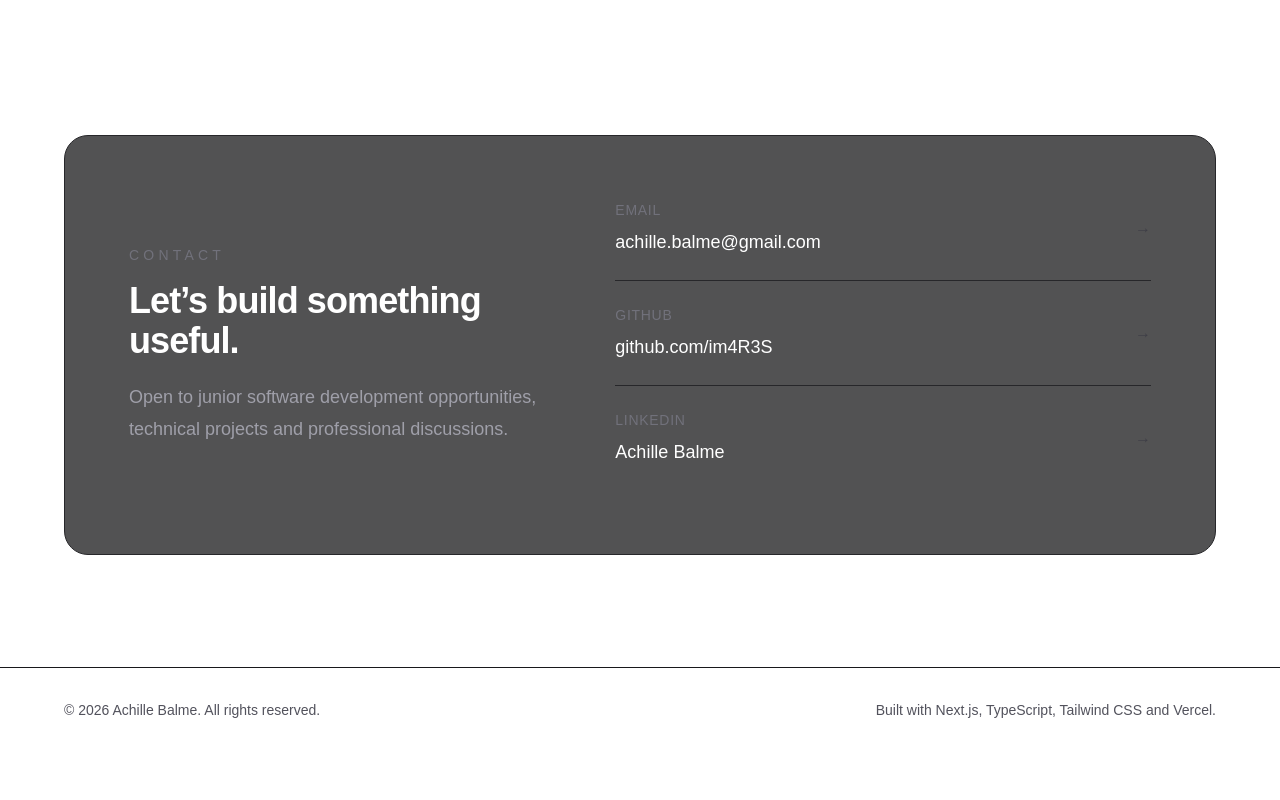
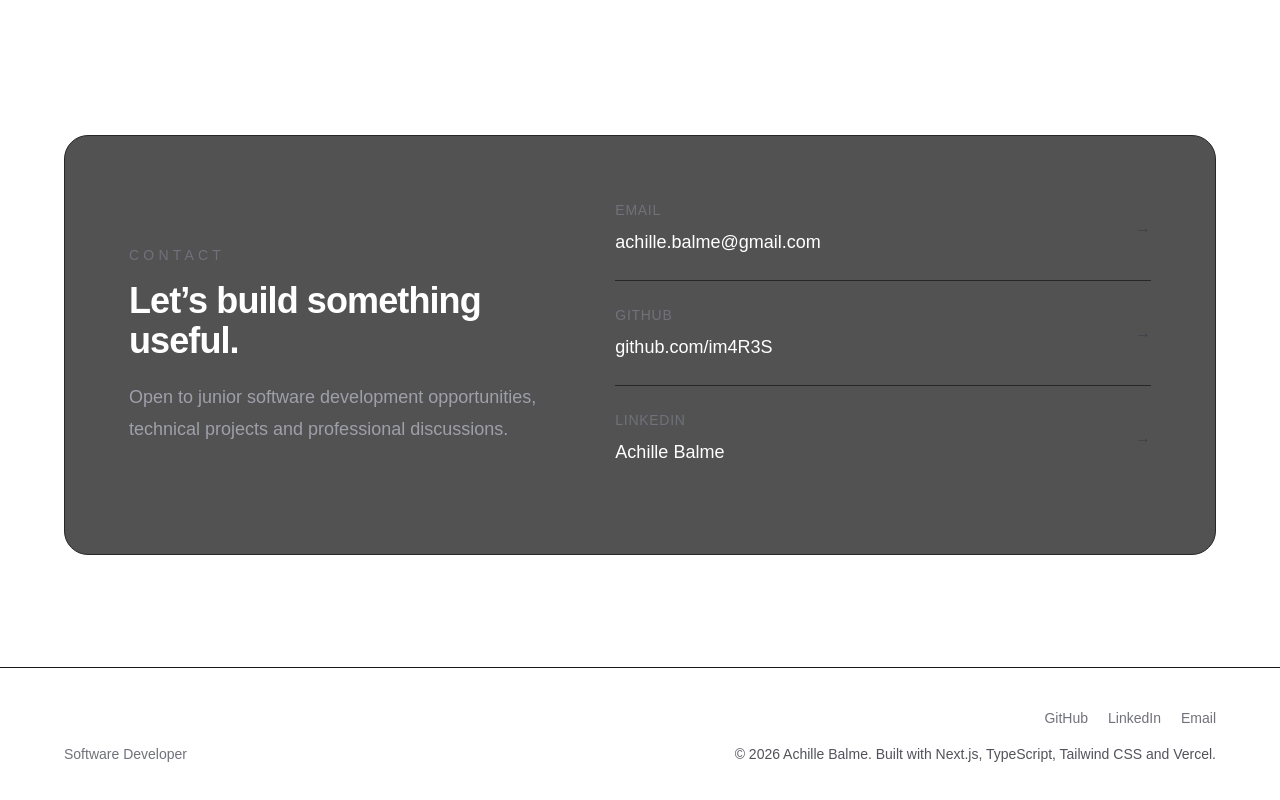
Before and after one commit to im4R3S/portfolio-achille, a Next.js app: page / in a window 1280 px wide. Shown: the part 2395-3195 px from the top of the page. Before the commit the page ends 3147 px from the top, so only its background shows below. Built offline with nearby package versions, Linux system fonts and the light colour scheme.

Commit message:
feat: enhance footer

```diff
--- a/components/Footer.tsx
+++ b/components/Footer.tsx
@@ -1,9 +1,49 @@
+const links = [
+  {
+    label: "GitHub",
+    href: "https://github.com/im4R3S",
+  },
+  {
+    label: "LinkedIn",
+    href: "https://www.linkedin.com/",
+  },
+  {
+    label: "Email",
+    href: "mailto:achille.balme@gmail.com",
+  },
+];
+
 export default function Footer() {
   return (
-    <footer className="border-t border-zinc-900 px-6 py-8">
-      <div className="mx-auto flex max-w-6xl flex-col gap-3 text-sm text-zinc-600 sm:flex-row sm:items-center sm:justify-between">
-        <p>© 2026 Achille Balme. All rights reserved.</p>
-        <p>Built with Next.js, TypeScript, Tailwind CSS and Vercel.</p>
+    <footer className="border-t border-zinc-900 px-6 py-10">
+      <div className="mx-auto flex max-w-6xl flex-col gap-8 md:flex-row md:items-end md:justify-between">
+        <div>
+          <p className="text-lg font-semibold tracking-tight text-white">
+            Achille Balme
+          </p>
+          <p className="mt-2 text-sm text-zinc-500">Software Developer</p>
+        </div>
+
+        <div className="flex flex-col gap-4 md:items-end">
+          <div className="flex flex-wrap gap-5 text-sm text-zinc-500">
+            {links.map((link) => (
+              <a
+                key={link.label}
+                href={link.href}
+                target={link.href.startsWith("http") ? "_blank" : undefined}
+                rel={link.href.startsWith("http") ? "noreferrer" : undefined}
+                className="transition-colors hover:text-white"
+              >
+                {link.label}
+              </a>
+            ))}
+          </div>
+
+          <p className="text-sm text-zinc-600">
+            © 2026 Achille Balme. Built with Next.js, TypeScript, Tailwind CSS
+            and Vercel.
+          </p>
+        </div>
       </div>
     </footer>
   );
```
